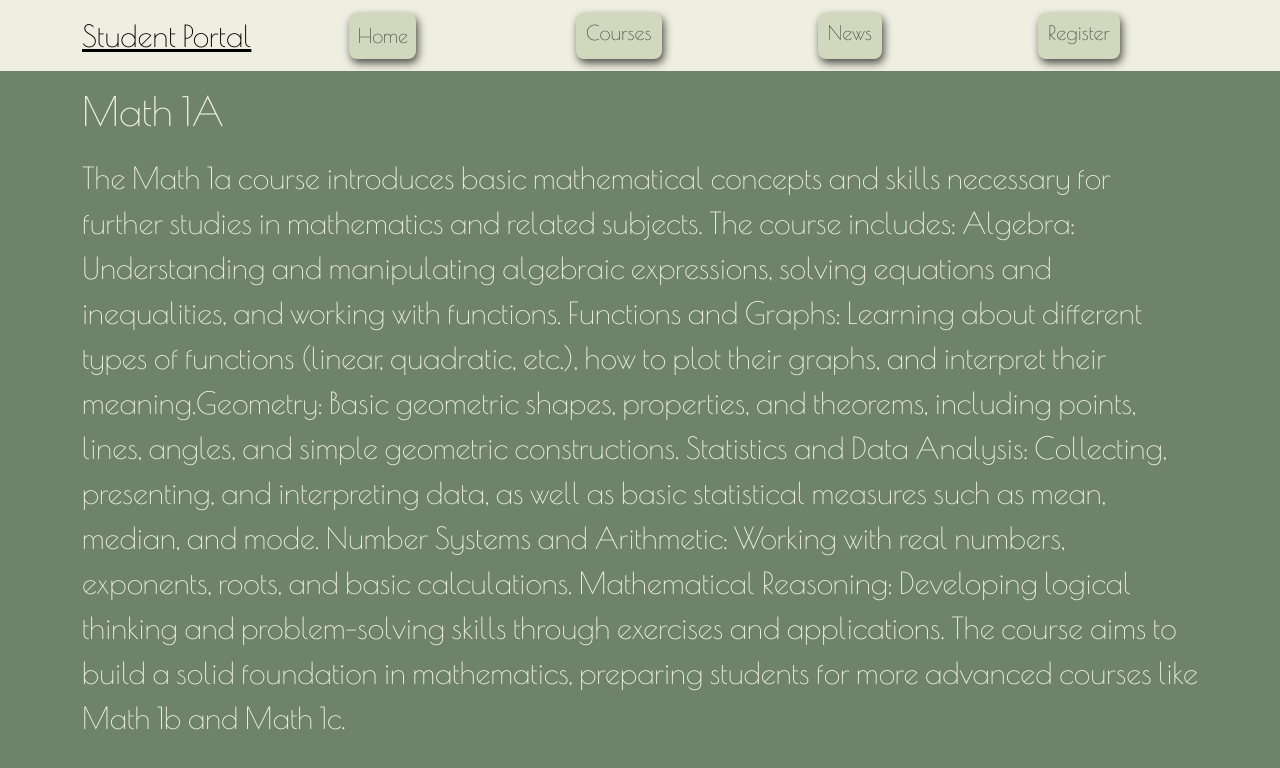
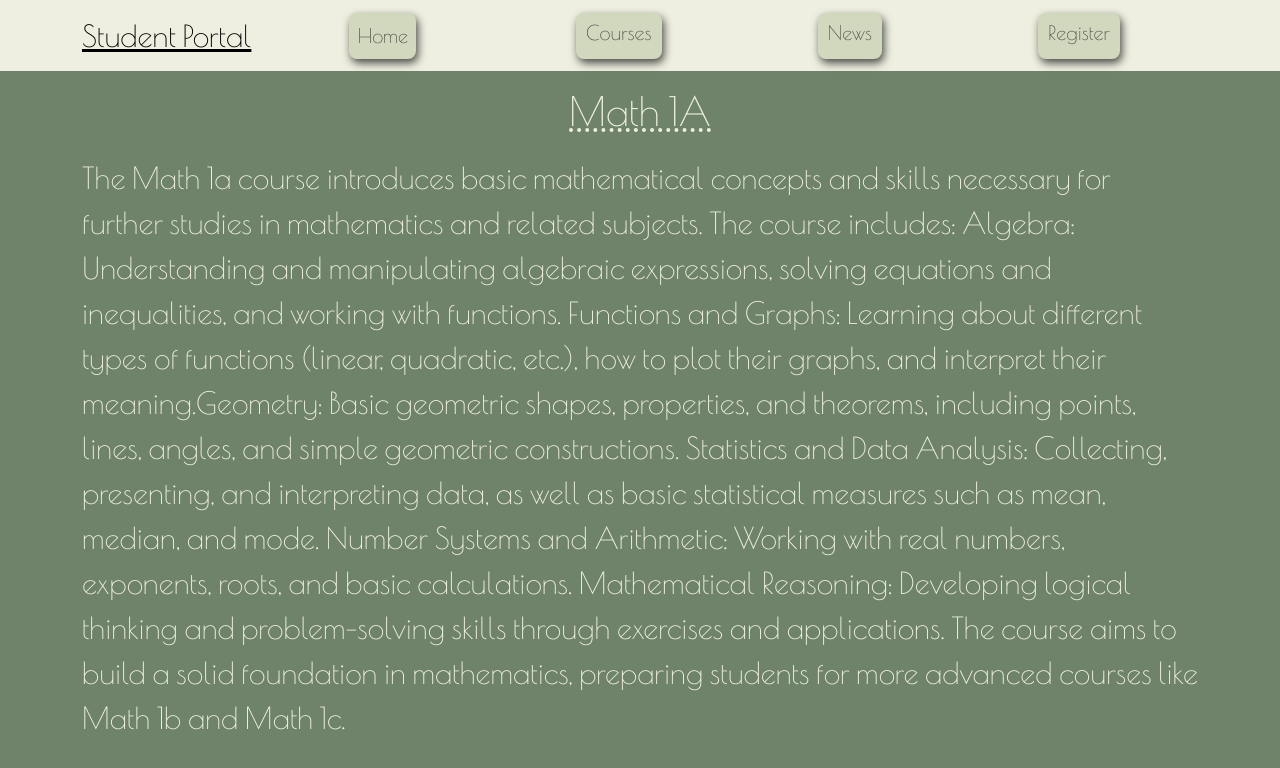
Before and after one commit to idasoderlund/student-portal, a React (Vite) app: page /courses/1 in a window 1280 px wide. Shown: the top 768 px of the page. Built offline with nearby package versions, Linux system fonts and the light colour scheme; a web font is replaced by a local one.

Commit message:
added css props to nameStyle

```diff
--- a/src/pages/CourseDetails.jsx
+++ b/src/pages/CourseDetails.jsx
@@ -12,6 +12,10 @@ function CourseDetails() {
     fontSize: "40px",
     color: "#EEEFE0",
     marginBottom: "20px",
+    textDecoration: "underline dotted",
+    display: "flex",
+    justifyContent: "center",
+    alignItems: "center",
   };
 
   const detailStyle = {
```
